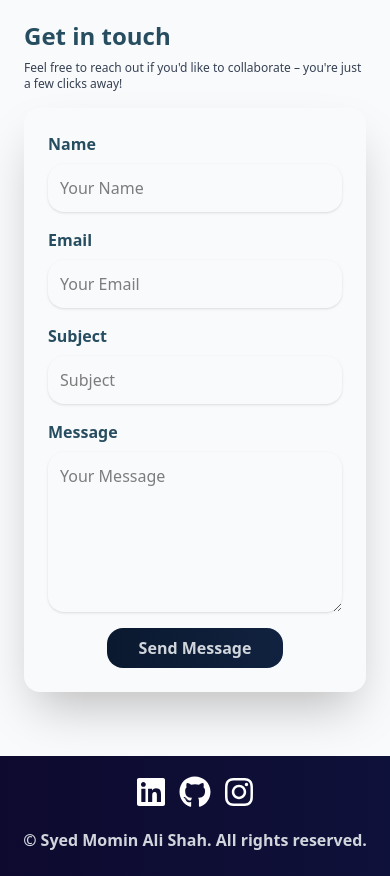
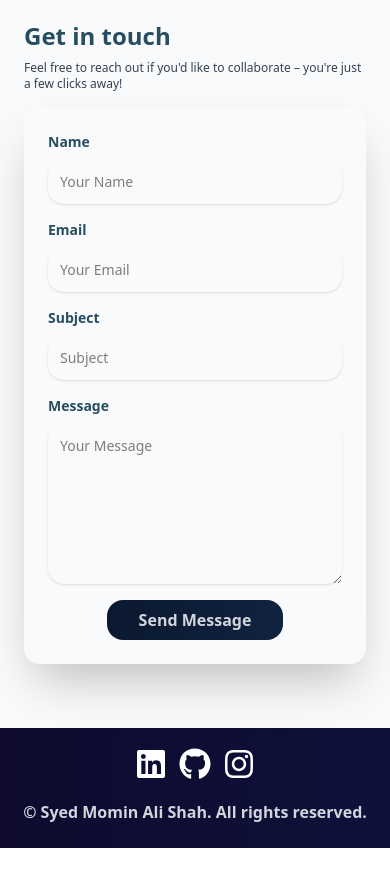
Before and after one commit to smshah121/Portfolio-Website, a React (Vite) app: page / in a window 390 px wide. Shown: the part 7540-8416 px from the top of the page. After the commit the page ends 8388 px from the top, so only its background shows below. Built offline with nearby package versions, Linux system fonts and the light colour scheme.

Commit message:
changes saved

```diff
--- a/src/App.jsx
+++ b/src/App.jsx
@@ -679,13 +679,13 @@ function App() {
                 {/* Name */}
                 <div className="flex flex-col mb-4">
                   <label
-                    className="text-[#274D60] font-bold mb-2"
+                    className="text-[#274D60] text-sm md:text-base font-bold mb-2"
                     htmlFor="name"
                   >
                     Name
                   </label>
                   <input
-                    className="w-full shadow rounded-2xl p-3"
+                    className="w-full shadow text-sm  md:text-base rounded-2xl p-3"
                     type="text"
                     name="name"
                     placeholder="Your Name"
@@ -696,13 +696,13 @@ function App() {
                 {/* Email */}
                 <div className="flex flex-col mb-4">
                   <label
-                    className="text-[#274D60] font-bold mb-2"
+                    className="text-[#274D60] text-sm  md:text-base font-bold mb-2"
                     htmlFor="email"
                   >
                     Email
                   </label>
                   <input
-                    className="w-full shadow rounded-2xl p-3"
+                    className="w-full text-sm  md:text-base  shadow rounded-2xl p-3"
                     type="email"
                     name="Email"
                     placeholder="Your Email"
@@ -713,13 +713,13 @@ function App() {
                 {/* Subject */}
                 <div className="flex flex-col mb-4">
                   <label
-                    className="text-[#274D60] font-bold mb-2"
+                    className="text-[#274D60] text-sm  md:text-base  font-bold mb-2"
                     htmlFor="title"
                   >
                     Subject
                   </label>
                   <input
-                    className="w-full shadow rounded-2xl p-3"
+                    className="w-full shadow  text-sm  md:text-base rounded-2xl p-3"
                     type="text"
                     name="title"
                     placeholder="Subject"
@@ -730,13 +730,13 @@ function App() {
                 {/* Message */}
                 <div className="flex flex-col mb-4">
                   <label
-                    className="text-[#274D60] font-bold mb-2"
+                    className="text-[#274D60] text-sm  md:text-base  font-bold mb-2"
                     htmlFor="message"
                   >
                     Message
                   </label>
                   <textarea
-                    className="w-full h-40 shadow rounded-2xl p-3"
+                    className="w-full h-40 shadow text-sm  md:text-base  rounded-2xl p-3"
                     name="message"
                     placeholder="Your Message"
                     required
```
